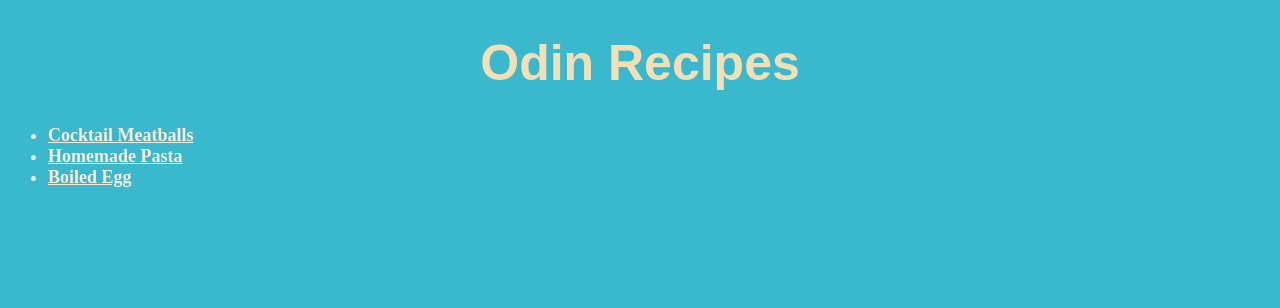
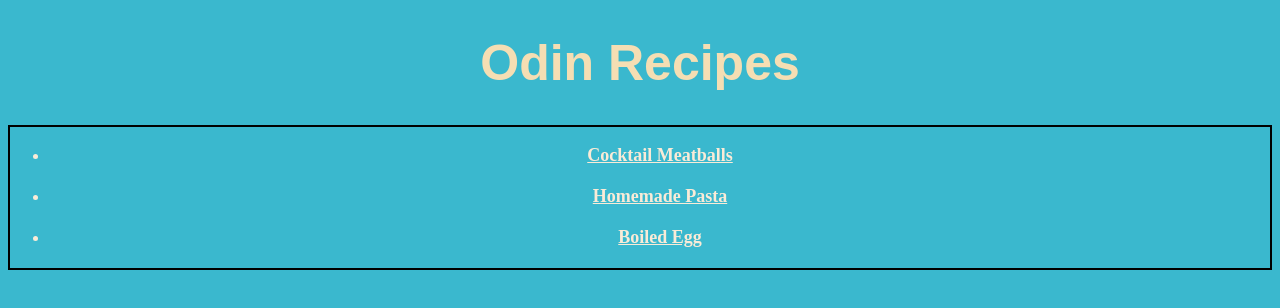
Before and after one commit to MuTe43/odin-recipes, a plain HTML site: page index.html in a window 1280 px wide. Drawn offline with Linux system fonts and the light colour scheme.

Commit message:
Add minor styling

```diff
--- a/index.html
+++ b/index.html
@@ -8,10 +8,12 @@
 </head>
 <body>
     <h1>Odin Recipes</h1>
+    <div class="container">
     <ul>
         <li><a href="./recipes/cocktail-meatballs.html">Cocktail Meatballs</a></li>
         <li><a href="./recipes/Homemade-pasta.html">Homemade Pasta</a></li>
         <li><a href="./recipes/boiled-egg.html">Boiled Egg</a></li>
     </ul>
+    </div>
 </body>
 </html>
--- a/styles.css
+++ b/styles.css
@@ -9,11 +9,12 @@ h1{
     color: wheat;
 }
 
-li, a {
-    text-align: justify;
+ul, li, a {
+    text-align: center;
     color: antiquewhite;
     font-size: large;
     font-weight: bold;
+    margin-bottom: 20px;
 }
 
 h2, h3, h4 {
@@ -25,3 +26,10 @@ p{
     font-size: 25px;
     font-weight: bold;
 }
+
+.container{
+    display: block;
+    border: 2px solid black;
+    margin: auto;
+    padding: 20px auto;
+}
```
